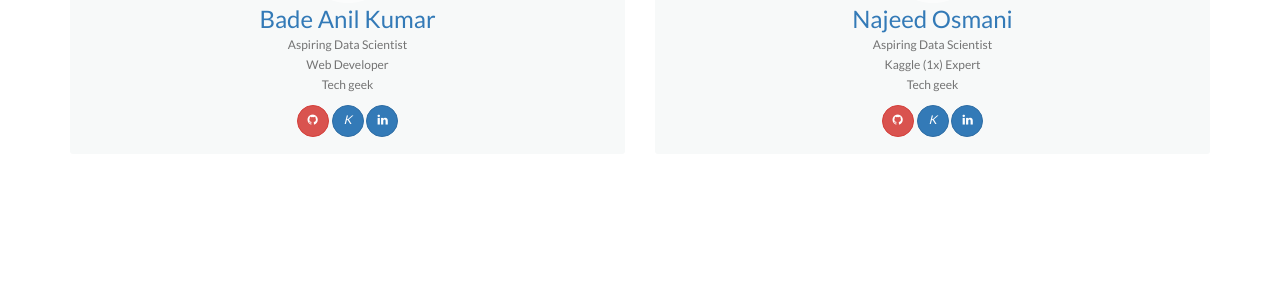
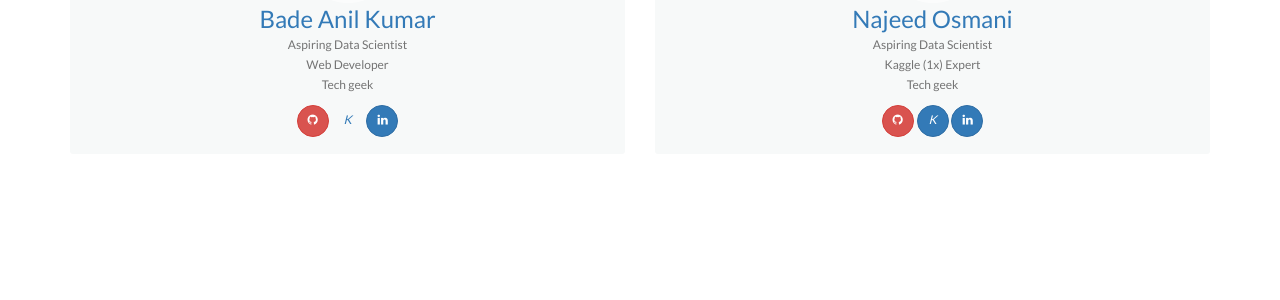
Before and after one commit to badheanilkumar/Car-Price-end-to-end-project, a Flask app: page /view1 in a window 1280 px wide. Shown: the part 427-727 px from the top of the page. Run offline with Flask 2, Linux system fonts and the light colour scheme; parts of the project's set-up code (start-up, migrations or seed data) failed here and were passed over; some libraries are stand-ins or nearby versions.

Commit message:
Update about.html

```diff
--- a/templates/about.html
+++ b/templates/about.html
@@ -351,7 +351,7 @@
                        href="https://github.com/BAKRKV">
                         <i class="fa fa-github"></i>
                     </a>
-                    <a class="btn btn-primary btn-sm" rel="publisher"
+                    <a class="btn btn-#0AF2F6 btn-sm" rel="publisher"
                        href="https://www.kaggle.com/anilkumarbade">
                         <i class="fab fa-kaggle">K</i>
                     </a>
```
